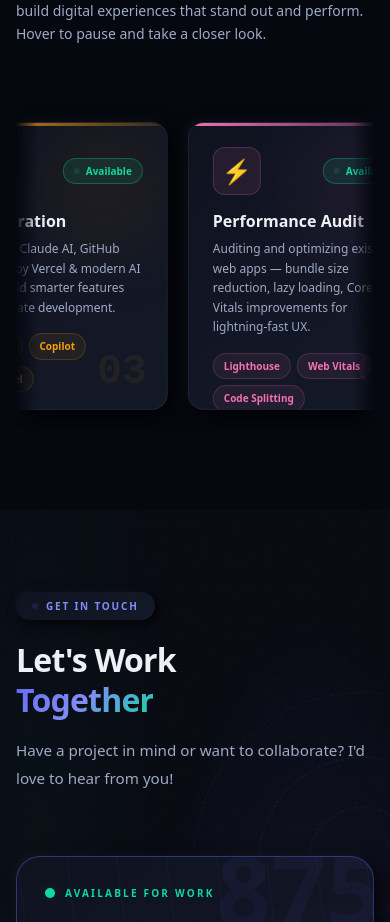
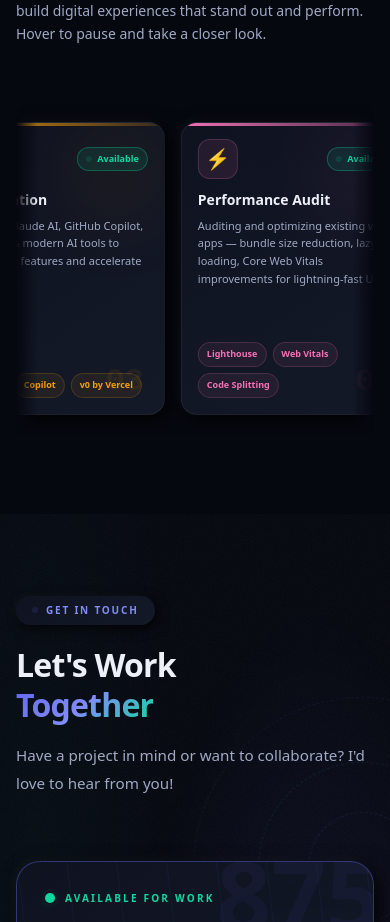
Before and after one commit to tripathipawan/My-Personal-Portfolio, a React (Vite) app: page / in a window 390 px wide. Shown: the part 9306-10228 px from the top of the page. Built offline with nearby package versions, Linux system fonts and the light colour scheme.

Commit message:
Fix responsivness

```diff
--- a/src/components/sections/Services.jsx
+++ b/src/components/sections/Services.jsx
@@ -5,10 +5,10 @@ import Reveal from "../ui/Reveal";
 function ServiceMarqueeCard({ service, index }) {
   return (
     <div
-      className="relative flex-shrink-0 rounded-2xl overflow-hidden flex flex-col justify-between p-6"
+      className="relative flex-shrink-0 rounded-2xl overflow-hidden flex flex-col justify-between p-4 sm:p-5 md:p-6"
       style={{
-        width: "clamp(240px, 24vw, 320px)",
-        aspectRatio: "5 / 6",
+        width: "clamp(200px, 60vw, 320px)",
+        aspectRatio: "4 / 5",
         background: "linear-gradient(145deg, var(--bg2), var(--bg3))",
         border: "1px solid var(--border)",
         boxShadow: "var(--neu-out)",
@@ -22,23 +22,23 @@ function ServiceMarqueeCard({ service, index }) {
       />
       {/* glow blob */}
       <div
-        className="absolute top-0 right-0 w-32 h-32 rounded-full pointer-events-none"
+        className="absolute top-0 right-0 w-24 h-24 sm:w-32 sm:h-32 rounded-full pointer-events-none"
         style={{ background: service.color, filter: "blur(45px)", opacity: 0.08 }}
         aria-hidden
       />
       {/* watermark number */}
       <div
         className="absolute bottom-4 right-5 font-black select-none pointer-events-none"
-        style={{ fontFamily: "var(--mono)", fontSize: "2.6rem", lineHeight: 1, color: service.color, opacity: 0.07 }}
+        style={{ fontFamily: "var(--mono)", fontSize: "2rem", lineHeight: 1, color: service.color, opacity: 0.07 }}
         aria-hidden
       >
         {String(index + 1).padStart(2, "0")}
       </div>
 
       <div className="relative z-10">
-        <div className="flex items-center justify-between mb-4">
+        <div className="flex items-center justify-between gap-2 mb-3 sm:mb-4">
           <div
-            className="w-12 h-12 rounded-xl flex items-center justify-center text-2xl"
+            className="w-10 h-10 sm:w-12 sm:h-12 rounded-xl flex items-center justify-center text-xl sm:text-2xl flex-shrink-0"
             style={{ background: `${service.color}18`, border: `1px solid ${service.color}35` }}
           >
             {service.icon}
@@ -46,28 +46,28 @@ function ServiceMarqueeCard({ service, index }) {
 
           {service.available && (
             <span
-              className="text-[10px] font-bold px-2.5 py-1 rounded-full flex items-center gap-1.5"
+              className="text-[9px] sm:text-[10px] font-bold px-2 sm:px-2.5 py-1 rounded-full flex items-center gap-1.5 whitespace-nowrap flex-shrink-0"
               style={{ background: "rgba(16, 217, 160, 0.1)", border: "1px solid rgba(16, 217, 160, 0.3)", color: "var(--green)" }}
             >
-              <span className="w-1.5 h-1.5 rounded-full" style={{ background: "var(--green)", animation: "blink 2s ease infinite" }} />
+              <span className="w-1.5 h-1.5 rounded-full flex-shrink-0" style={{ background: "var(--green)", animation: "blink 2s ease infinite" }} />
               Available
             </span>
           )}
         </div>
 
-        <h3 className="text-base font-black mb-2 leading-tight" style={{ color: "var(--text1)", fontFamily: "var(--font)" }}>
+        <h3 className="text-sm sm:text-base font-black mb-2 leading-tight" style={{ color: "var(--text1)", fontFamily: "var(--font)" }}>
           {service.title}
         </h3>
-        <p className="text-[12px] leading-relaxed" style={{ color: "var(--text2)" }}>
+        <p className="text-[11px] sm:text-[12px] leading-relaxed" style={{ color: "var(--text2)" }}>
           {service.desc}
         </p>
       </div>
 
-      <div className="flex flex-wrap gap-1.5 relative z-10 mt-4">
+      <div className="flex flex-wrap gap-1.5 relative z-10 mt-3 sm:mt-4">
         {service.tags.slice(0, 3).map((tag) => (
           <span
             key={tag}
-            className="text-[10px] font-semibold px-2.5 py-1 rounded-full"
+            className="text-[9px] sm:text-[10px] font-semibold px-2 sm:px-2.5 py-1 rounded-full"
             style={{ background: `${service.color}12`, border: `1px solid ${service.color}30`, color: service.color }}
           >
             {tag}
@@ -112,7 +112,7 @@ export default function Services() {
               maskImage: "linear-gradient(to right, transparent 0%, black 6%, black 94%, transparent 100%)",
             }}
           >
-            <div className="marquee-track flex gap-5 sm:gap-7">
+            <div className="marquee-track flex gap-4 sm:gap-5 md:gap-7">
               {loopServices.map((service, i) => (
                 <ServiceMarqueeCard key={`${service.id}-${i}`} service={service} index={i % services.length} />
               ))}
```
